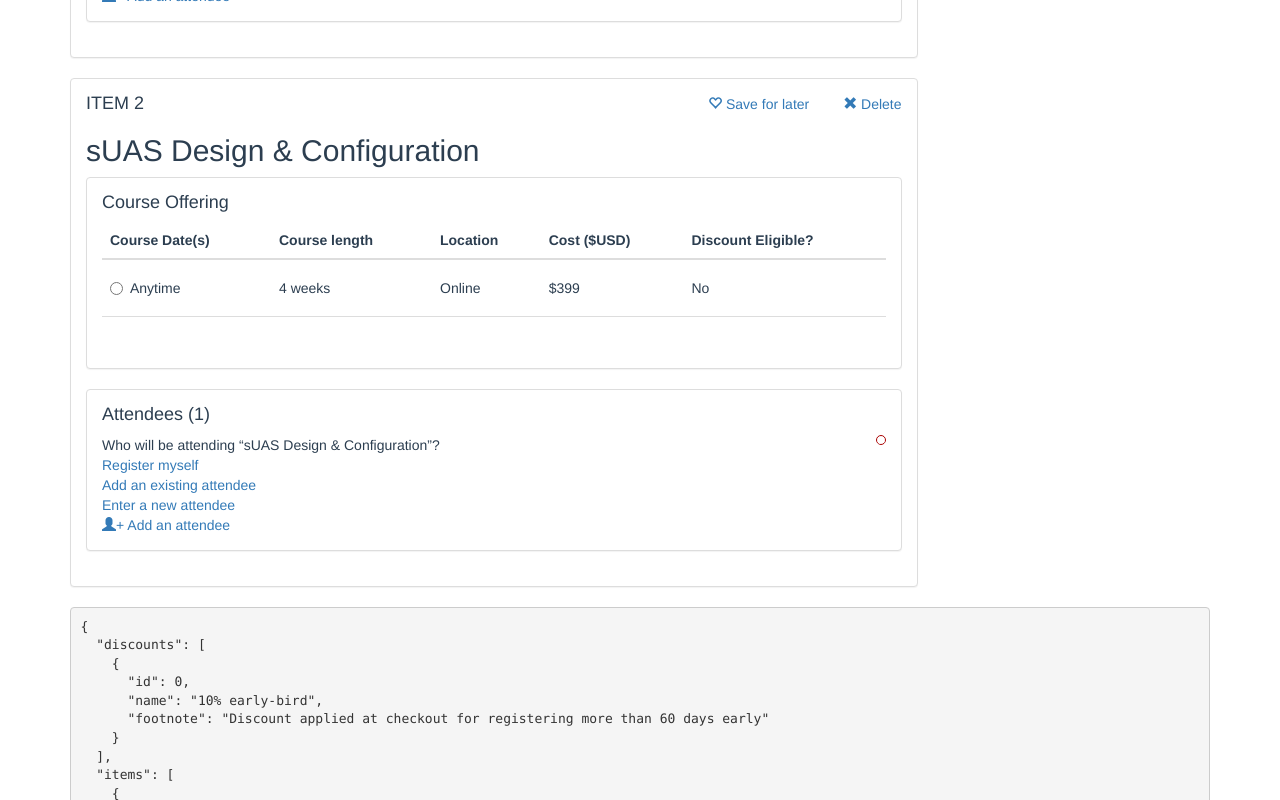
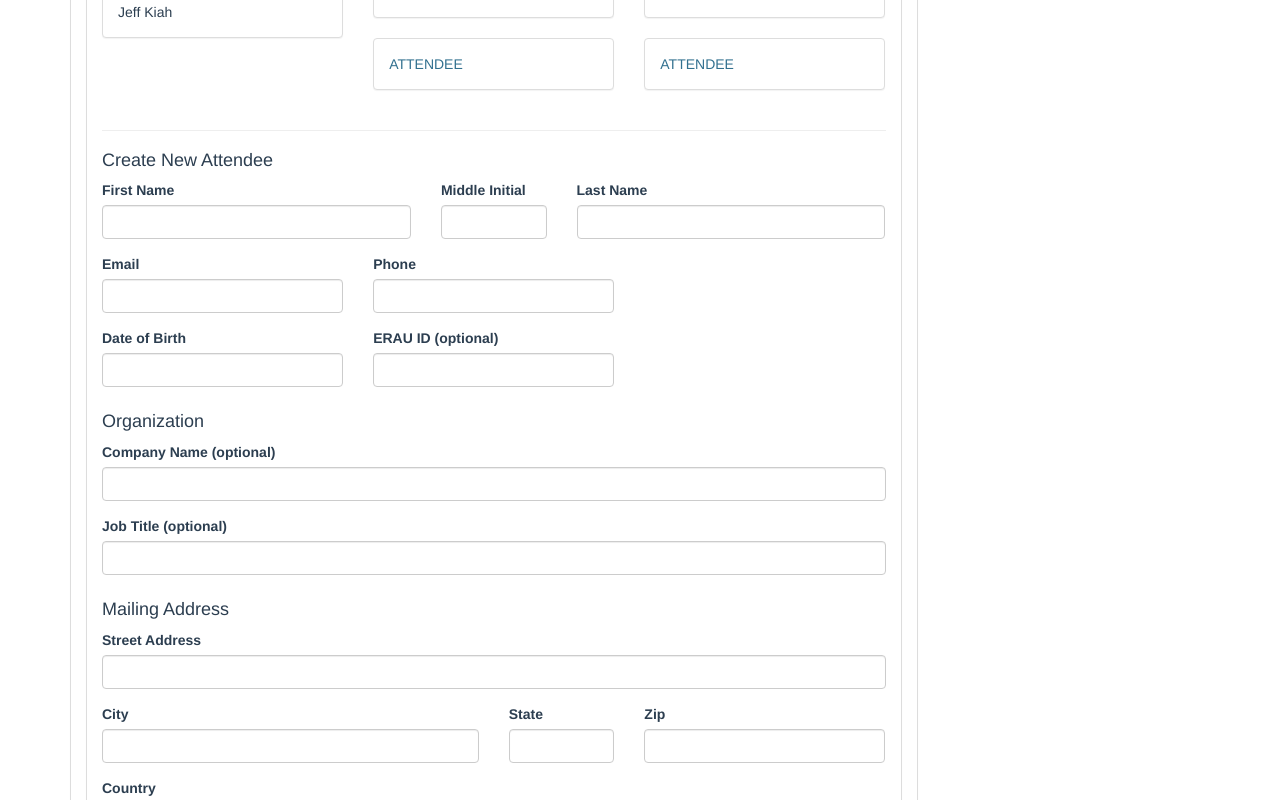
Before and after one commit to y2kiah/vue-cart, a Vue app: page / in a window 1280 px wide. Shown: the part 700-1500 px from the top of the page. Built offline with nearby package versions, Linux system fonts and the light colour scheme.

Commit message:
adding attendee selection

```diff
--- a/src/App.vue
+++ b/src/App.vue
@@ -80,10 +80,10 @@
 				wishList: [],
 
 				user: {
-					authenticated: false,
-					//firstName: "Jeff",
-					//lastName: "Jeff",
-					//email: "kiahj@erau.edu"
+					authenticated: true,
+					firstName: "Jeff",
+					lastName: "Kiah",
+					email: "kiahj@erau.edu"
 				}
 			};
 		}
--- a/src/components/Attendee.vue
+++ b/src/components/Attendee.vue
@@ -4,11 +4,114 @@
 			<a href="#">{{ attendee.firstName }} {{ attendee.lastName }}</a>
 		</div>
 		<div v-show="!collapsed">
-			<ul class="list-unstyled">
-				<li><a href="#">Register myself</a></li>
-				<li><a href="#">Add an existing attendee</a></li>
-				<li><a href="#">Enter a new attendee</a></li>
-			</ul>
+			<h4>Register an Existing Attendee</h4>
+			<div class="row">
+				<div class="col-md-4">
+					<div class="panel panel-default">
+						<div class="panel-body">
+							<span class="text-success">CURRENT USER</span><br>
+							{{ user.firstName }} {{ user.lastName }}
+						</div>
+					</div>
+				</div>
+				<div v-for="n in 4" class="col-md-4">
+					<div class="panel panel-default">
+						<div class="panel-body">
+							<span class="text-info">ATTENDEE</span><br>
+						</div>
+					</div>
+				</div>
+			</div>
+			<hr>
+			<h4>Create New Attendee</h4>
+			<div class="row">
+				<div class="form-group col-md-5">
+					<label :for="'firstname_'+itemIndex+'_'+index">First Name</label>
+					<input type="text" name="" :id="'firstname_'+itemIndex+'_'+index" class="form-control"
+						   v-model="firstname" required="required">
+				</div>
+				<div class="form-group col-md-2">
+					<label :for="'middleinitial_'+itemIndex+'_'+index">Middle Initial</label>
+					<input type="text" name="" :id="'middleinitial_'+itemIndex+'_'+index" class="form-control"
+						   v-model="middleinitial" required="required">
+				</div>
+				<div class="form-group col-md-5">
+					<label :for="'lastname_'+itemIndex+'_'+index">Last Name</label>
+					<input type="text" name="" :id="'lastname_'+itemIndex+'_'+index" class="form-control"
+						   v-model="lastname" required="required">
+				</div>
+			</div>
+			<div class="row">
+				<div class="form-group col-md-4">
+					<label :for="'email_'+itemIndex+'_'+index">Email</label>
+					<input type="text" name="" :id="'email_'+itemIndex+'_'+index" class="form-control"
+						   v-model="email" required="required">
+				</div>
+				<div class="form-group col-md-4">
+					<label :for="'phone_'+itemIndex+'_'+index">Phone</label>
+					<input type="text" name="" :id="'phone_'+itemIndex+'_'+index" class="form-control"
+						   v-model="phone" required="required">
+				</div>
+			</div>
+			<div class="row">
+				<div class="form-group col-md-4">
+					<label :for="'dob_'+itemIndex+'_'+index">Date of Birth</label>
+					<input type="text" name="" :id="'dob_'+itemIndex+'_'+index" class="form-control"
+						   v-model="dob" required="required">
+				</div>
+				<div class="form-group col-md-4">
+					<label :for="'erauid_'+itemIndex+'_'+index">ERAU ID (optional)</label>
+					<input type="text" name="" :id="'erauid_'+itemIndex+'_'+index" class="form-control"
+						   v-model="erauid">
+				</div>
+			</div>
+			<h4>Organization</h4>
+			<div class="row">
+				<div class="form-group col-md-12">
+					<label :for="'companyname_'+itemIndex+'_'+index">Company Name (optional)</label>
+					<input type="text" name="" :id="'companyname_'+itemIndex+'_'+index" class="form-control"
+						   v-model="companyname">
+				</div>
+			</div>
+			<div class="row">
+				<div class="form-group col-md-12">
+					<label :for="'jobtitle_'+itemIndex+'_'+index">Job Title (optional)</label>
+					<input type="text" name="" :id="'jobtitle_'+itemIndex+'_'+index" class="form-control"
+						   v-model="jobtitle">
+				</div>
+			</div>
+			<h4>Mailing Address</h4>
+			<div class="row">
+				<div class="form-group col-md-12">
+					<label :for="'address_'+itemIndex+'_'+index">Street Address</label>
+					<input type="text" name="" :id="'address_'+itemIndex+'_'+index" class="form-control"
+						   v-model="address" required="required">
+				</div>
+			</div>
+			<div class="row">
+				<div class="form-group col-md-6">
+					<label :for="'city_'+itemIndex+'_'+index">City</label>
+					<input type="text" name="" :id="'city_'+itemIndex+'_'+index" class="form-control"
+						   v-model="city" required="required">
+				</div>
+				<div class="form-group col-md-2">
+					<label :for="'state_'+itemIndex+'_'+index">State</label>
+					<input type="text" name="" :id="'state_'+itemIndex+'_'+index" class="form-control"
+						   v-model="state" required="required">
+				</div>
+				<div class="form-group col-md-4">
+					<label :for="'zip_'+itemIndex+'_'+index">Zip</label>
+					<input type="text" name="" :id="'zip_'+itemIndex+'_'+index" class="form-control"
+						   v-model="zip" required="required">
+				</div>
+			</div>
+			<div class="row">
+				<div class="form-group col-md-8">
+					<label :for="'country_'+itemIndex+'_'+index">Country</label>
+					<input type="text" name="" :id="'country_'+itemIndex+'_'+index" class="form-control"
+						   v-model="country" required="required">
+				</div>
+			</div>
 		</div>
 	</div>
 </template>
@@ -17,7 +120,7 @@
 	export default {
 		name: 'Attendee',
 
-		props: [ 'attendee', 'index', 'user' ],
+		props: [ 'attendee', 'index', 'itemIndex', 'user' ],
 
 		data() {
 			return {
--- a/src/components/Attendees.vue
+++ b/src/components/Attendees.vue
@@ -25,10 +25,14 @@
 					<div class="col-xs-12">
 						<ul class="list-unstyled">
 							<li v-for="(attendee, index) in attendees">
-								<Attendee :attendee="attendee" :index="index" :user="user"></Attendee>
+								<Attendee :attendee="attendee" :index="index" :itemIndex="itemIndex" :user="user"></Attendee>
 							</li>
 						</ul>
-						<a href="#"><i class="glyphicon glyphicon-user"></i>+ Add an attendee</a>
+						<ul class="list-unstyled">
+							<li><a href="#">Register myself</a></li>
+							<li><a href="#">Add a new attendee</a></li>
+							<li><a href="#">Add an attendee previously registered</a></li>
+						</ul>
 					</div>
 					<!--<div class="col-xs-3">
 						<div class="input-group">
@@ -55,7 +59,7 @@
 
 		name: 'Attendees',
 
-		props: [ 'item', 'index', 'user' ],
+		props: [ 'item', 'itemIndex', 'user' ],
 
 		components: { Attendee, Note },
 
@@ -74,7 +78,7 @@
 		},
 
 		created: function() {
-			this.attendees.push( _.merge(this.user, { isUser:true }));
+			this.attendees.push(_.merge(this.user, { isUser:true }));
 		},
 
 		methods: {
--- a/src/components/CartItem.vue
+++ b/src/components/CartItem.vue
@@ -16,7 +16,7 @@
 				<h2>{{item.name}}</h2>
 
 				<CourseOfferings :item="item" :index="index" :items="items" :discounts="discounts" />
-				<Attendees :item="item" :index="index" :user="user" />
+				<Attendees :item="item" :itemIndex="index" :user="user" />
 			</div>
 		</div>
 	</li>
```
